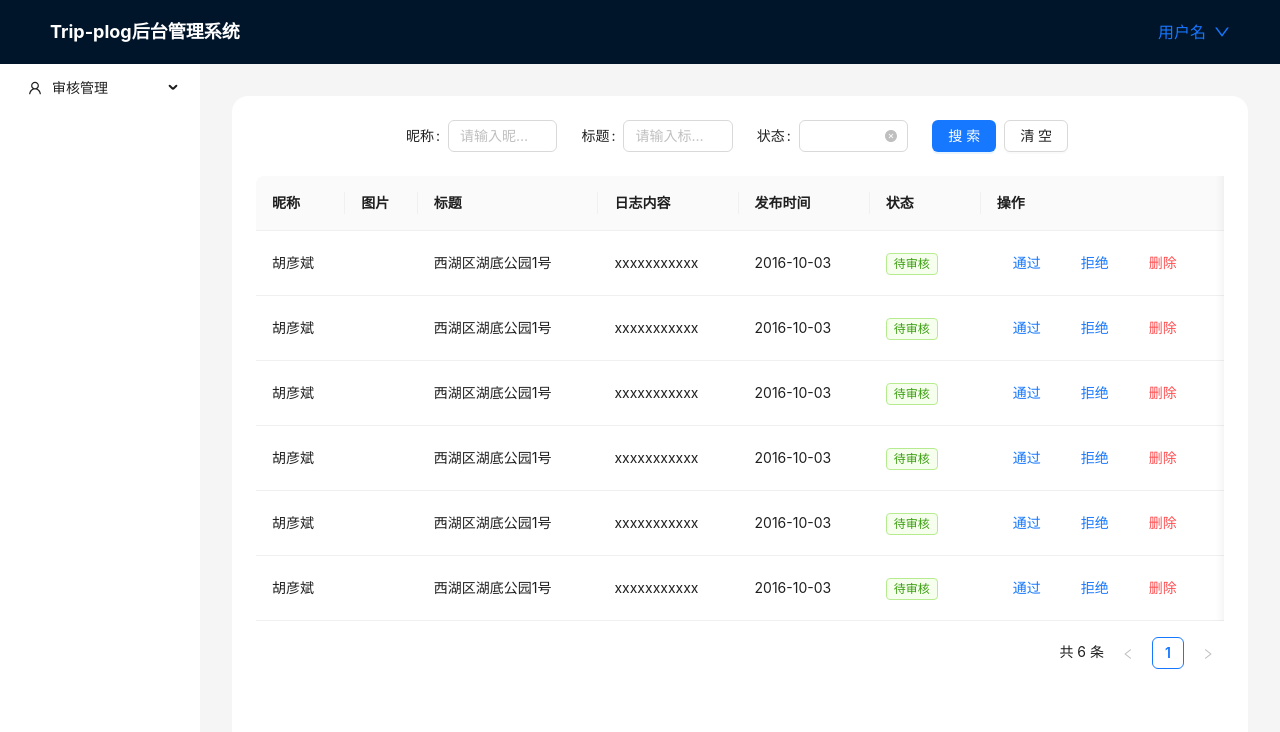
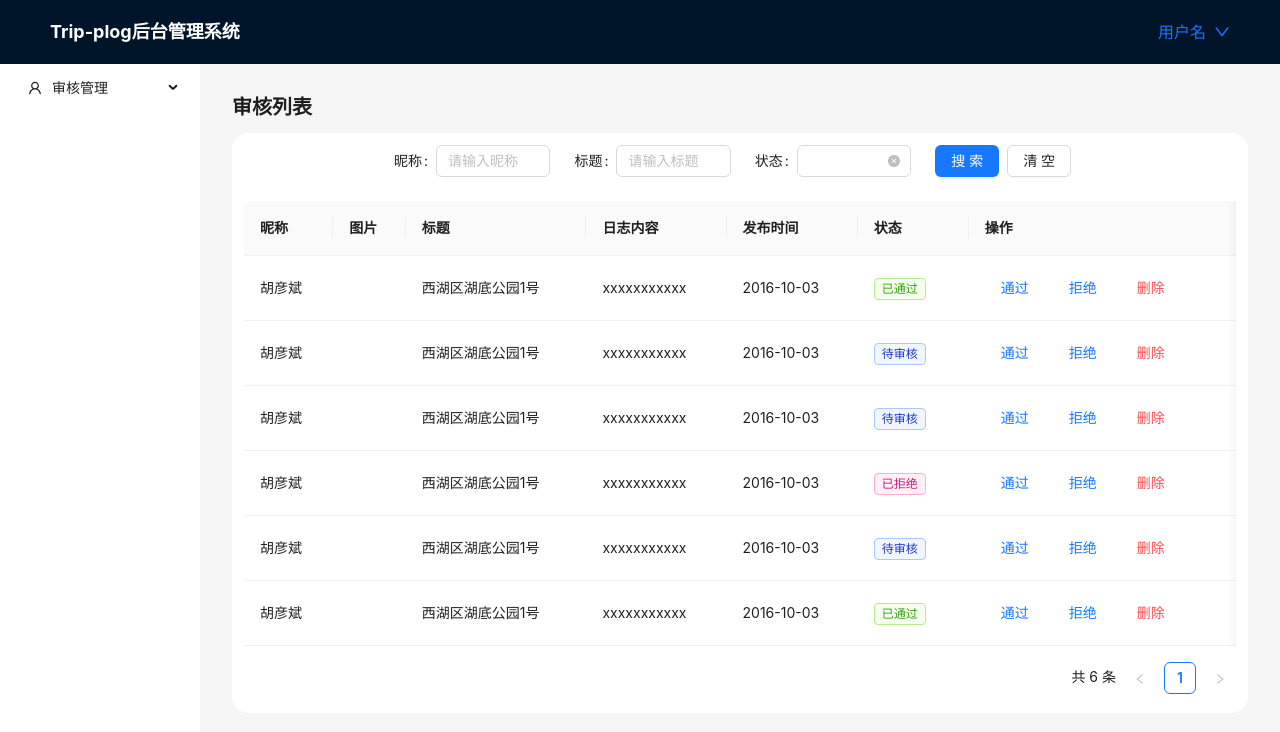
Before and after one commit to sleep3655/Trip-plog, a React (Vite) app in the folder pc-management/: page /management/view in a window 1280 px wide. Shown: the top 732 px of the page. Built offline with nearby package versions, Linux system fonts and the light colour scheme.

Commit message:
pc-navbar

```diff
--- a/pc-management/package.json
+++ b/pc-management/package.json
@@ -11,7 +11,8 @@
   },
   "dependencies": {
     "react": "^18.2.0",
-    "react-dom": "^18.2.0"
+    "react-dom": "^18.2.0",
+    "vite": "^5.2.8"
   },
   "devDependencies": {
     "@ant-design/icons": "^5.3.6",
@@ -24,7 +25,6 @@
     "eslint-plugin-react": "^7.34.1",
     "eslint-plugin-react-hooks": "^4.6.0",
     "eslint-plugin-react-refresh": "^0.4.6",
-    "react-router-dom": "^6.22.3",
-    "vite": "^5.2.0"
+    "react-router-dom": "^6.22.3"
   }
 }
--- a/pc-management/src/App.jsx
+++ b/pc-management/src/App.jsx
@@ -1,6 +1,7 @@
 import { Layout } from "./pages/Layout.jsx";
 import ViewList from "./pages/ViewList.jsx";
 import DeleteList from "./pages/DeleteList.jsx";
+import Details from "./pages/Details.jsx";
 import Login from "./pages/Login.jsx";
 import {
   BrowserRouter as Router,
@@ -9,14 +10,6 @@ import {
   Navigate,
 } from "react-router-dom";
 
-// // 移除哈希值的逻辑
-// if (window.location.hash) {
-//   history.replaceState(
-//     null,
-//     document.title,
-//     window.location.href.split("#")[0]
-//   );
-// }
 
 function App() {
   return (
@@ -26,6 +19,7 @@ function App() {
       <Route path="management" element={<Layout />}>
         <Route path="view" element={<ViewList />} />
         <Route path="delete" element={<DeleteList />} />
+        <Route path="details" element={<Details />} />
       </Route>
     </Routes>
     // <Layout>
--- a/pc-management/src/components/NavBar/NavBar.jsx
+++ b/pc-management/src/components/NavBar/NavBar.jsx
@@ -1,6 +1,12 @@
-export default function NavBar() {
-    return (
-        <div>
-        </div>
-    )
+import styles from "./NavBar.module.css"; // Import the CSS file
+export default function NavBar({ children, title, operation }) {
+  return (
+    <div>
+      <div className={styles.title}>
+        {title}
+        {/* <span className={styles.operation}>{operation}</span> */}
+      </div>
+      <div className={styles.content}>{children}</div>
+    </div>
+  );
 }
--- /dev/null
+++ b/pc-management/src/components/NavBar/NavBar.module.css
@@ -0,0 +1,13 @@
+.content {
+  background-color: #fff;
+  border-radius: 16px;
+  padding: 12px;
+}
+.title{
+  font-size: 20px;
+  font-weight: bold;
+  margin-bottom: 14px;
+}
+.operation{
+ float: right;
+}
--- a/pc-management/src/pages/DeleteList.jsx
+++ b/pc-management/src/pages/DeleteList.jsx
@@ -1,33 +1,35 @@
-import { Space, Table, Tag } from 'antd';
+import { Space, Table, Tag } from "antd";
 // import { useNavigate, Outlet } from "react-router-dom";
+import { Axios } from "axios";
+import NavBar from "../components/NavBar/NavBar";
 
 const columns = [
   {
-    title: '昵称',
-    dataIndex: 'name',
-    key: 'name',
+    title: "昵称",
+    dataIndex: "name",
+    key: "name",
     render: (text) => <a>{text}</a>,
   },
   {
-    title: '标题',
-    dataIndex: 'title',
-    key: 'title',
+    title: "标题",
+    dataIndex: "title",
+    key: "title",
   },
   {
-    title: '内容',
-    dataIndex: 'content',
-    key: 'content',
+    title: "内容",
+    dataIndex: "content",
+    key: "content",
   },
   {
-    title: '状态',
-    key: 'tags',
-    dataIndex: 'tags',
+    title: "状态",
+    key: "tags",
+    dataIndex: "tags",
     render: (_, { tags }) => (
       <>
         {tags.map((tag) => {
-          let color = tag.length > 5 ? 'geekblue' : 'green';
-          if (tag === '已删除') {
-            color = 'volcano';
+          let color = tag.length > 5 ? "geekblue" : "green";
+          if (tag === "已删除") {
+            color = "volcano";
           }
           return (
             <Tag color={color} key={tag}>
@@ -52,13 +54,20 @@ const columns = [
 ];
 const data = [
   {
-    key: '1',
-    name: '贝壳',
-    title: '标题',
-    content: 'XXXXXXXXXXXXXXXXXXXXXXXXX',
-    tags: ['已删除', ],
+    key: "1",
+    name: "贝壳",
+    title: "标题",
+    content: "XXXXXXXXXXXXXXXXXXXXXXXXX",
+    tags: ["已删除"],
   },
-
 ];
-const DeleteList = () => <Table columns={columns} dataSource={data} />;
+const DeleteList = () => {
+  return (
+    <>
+      <NavBar title="回收站">
+        <Table columns={columns} dataSource={data} />
+      </NavBar>
+    </>
+  );
+};
 export default DeleteList;
--- /dev/null
+++ b/pc-management/src/pages/Details.jsx
@@ -0,0 +1,25 @@
+import React, { useState } from "react";
+import { Button, Image } from "antd";
+import NavBar from "../components/NavBar/NavBar";
+const Details = () => {
+  return (
+    <NavBar title='游记详情'>
+      <Image
+        width={200}
+        preview={{
+          imageRender: () => (
+            <video
+              muted
+              width="100%"
+              controls
+              src="https://mdn.alipayobjects.com/huamei_iwk9zp/afts/file/A*uYT7SZwhJnUAAAAAAAAAAAAADgCCAQ"
+            />
+          ),
+          toolbarRender: () => null,
+        }}
+        src="https://zos.alipayobjects.com/rmsportal/jkjgkEfvpUPVyRjUImniVslZfWPnJuuZ.png"
+      />
+    </NavBar>
+  );
+};
+export default Details;
--- a/pc-management/src/pages/Layout.jsx
+++ b/pc-management/src/pages/Layout.jsx
@@ -21,6 +21,7 @@ const Items = [
     children: [
       { key: "/management/view", label: "待审核ing" },
       { key: "/management/delete", label: "回收站" },
+      { key: "/management/details", label: "游记详情" },
     ],
   },
 ];
@@ -72,7 +73,7 @@ export function Layout() {
           </Dropdown>
         </span>
       </Header>
-      <AntdLayout>
+      <AntdLayout  className={styles.sectionInner}>
         <Sider
           width={200}
           style={{
--- a/pc-management/src/pages/ViewList.jsx
+++ b/pc-management/src/pages/ViewList.jsx
@@ -1,7 +1,9 @@
 import React, { useState } from "react";
-import { Button, Form, Input, Select, Space, Row, Col, Table,Tag } from "antd";
+import { Button, Form, Input, Select, Space, Row, Col, Table, Tag ,message, Popconfirm} from "antd";
 import styles from "./index.module.css";
 import { Axios } from "axios";
+import NavBar from "../components/NavBar/NavBar";
+// import { useHistory } from 'react-router-dom';
 
 const dataSource = [
   {
@@ -11,7 +13,7 @@ const dataSource = [
     title: "西湖区湖底公园1号",
     content: "xxxxxxxxxxx",
     time: "2016-10-03",
-    state: ['待审核', ],
+    state: ["已通过"],
   },
   {
     key: "1",
@@ -20,7 +22,7 @@ const dataSource = [
     title: "西湖区湖底公园1号",
     content: "xxxxxxxxxxx",
     time: "2016-10-03",
-    state: ['待审核', ],
+    state: ["待审核"],
   },
   {
     key: "1",
@@ -29,7 +31,7 @@ const dataSource = [
     title: "西湖区湖底公园1号",
     content: "xxxxxxxxxxx",
     time: "2016-10-03",
-    state: ['待审核', ],
+    state: ["待审核"],
   },
   {
     key: "1",
@@ -38,7 +40,7 @@ const dataSource = [
     title: "西湖区湖底公园1号",
     content: "xxxxxxxxxxx",
     time: "2016-10-03",
-    state: ['待审核', ],
+    state: ["已拒绝"],
   },
   {
     key: "1",
@@ -47,7 +49,7 @@ const dataSource = [
     title: "西湖区湖底公园1号",
     content: "xxxxxxxxxxx",
     time: "2016-10-03",
-    state: ['待审核', ],
+    state: ["待审核"],
   },
   {
     key: "1",
@@ -56,9 +58,8 @@ const dataSource = [
     title: "西湖区湖底公园1号",
     content: "xxxxxxxxxxx",
     time: "2016-10-03",
-    state: ['待审核', ],
+    state: ["已通过"],
   },
-
 ];
 
 // 游记表格
@@ -95,9 +96,13 @@ const Columns = [
     render: (_, { state }) => (
       <>
         {state.map((tag) => {
-          let color = tag.length > 5 ? 'geekblue' : 'green';
-          if (tag === '已删除') {
-            color = 'volcano';
+          let color = tag.length > 5 ? "geekblue" : "green";
+          if (tag === "已通过") {
+            color = "green";
+          } else if (tag === "待审核") {
+            color = "geekblue";
+          } else if (tag === "已拒绝") {
+            color = "magenta";
           }
           return (
             <Tag color={color} key={tag}>
@@ -124,6 +129,22 @@ const ViewList = () => {
   };
   // 拒绝并填写理由
   const handleViewReject = () => {};
+  // 管理员删除游记
+  const confirm = (e) => {
+    console.log(e);
+    message.success('删除成功');
+  };
+  const cancel = (e) => {
+    console.log(e);
+    message.error('取消删除');
+  };
+  const [isDeleted, setIsDeleted] = useState(false);
+  const handleViewDelete = () => {
+    // 执行逻辑删除
+    setIsDeleted(true);
+    console.log("执行逻辑删除操作");
+  };
+
   // 设置分页
   const [pagination, setPagination] = useState({
     current: 1,
@@ -135,6 +156,7 @@ const ViewList = () => {
   //   console.log(pagination);
   // };
 
+  // 审核操作
   const columns = [
     ...Columns,
     {
@@ -149,18 +171,33 @@ const ViewList = () => {
               <Button type="link" onClick={handleViewReject}>
                 拒绝
               </Button>
-              <Button type="link" danger>
+              <Popconfirm
+                title="删除该游记"
+                // description="确定删除?"
+                onConfirm={confirm}
+                onCancel={cancel}
+                okText="确认"
+                cancelText="取消"
+              >
+                <Button type="link" danger onClick={handleViewDelete}>
                   删除
                 </Button>
+              </Popconfirm>
             </Space>
           </>
         );
       },
     },
   ];
+  // 跳转到回收站
+  // const history = useHistory();
+  // const handleDeleteClick = () => {
+  //   history.push('/management/delete');
+  // };
 
   return (
     <>
+      <NavBar title="审核列表" operation={<Button>回收站</Button>}>
         <Form
           name="search"
           form={form}
@@ -225,6 +262,7 @@ const ViewList = () => {
             </Col>
           </Row>
         </Form>
+        {/* 游记列表 */}
         <div className={styles.tableWrap}>
           <Table
             dataSource={dataSource}
@@ -238,6 +276,7 @@ const ViewList = () => {
             }}
           />
         </div>
+      </NavBar>
     </>
   );
 };
--- a/pc-management/src/pages/index.module.css
+++ b/pc-management/src/pages/index.module.css
@@ -9,14 +9,13 @@
   color: #fff;
   font-weight: 400;
 }
+.sectionInner{
+  height: 100vh;
+}
 .layoutContent{
   padding: 32px;
 }
-.content{
-  background-color: #fff;
-  border-radius: 16px;
-  padding: 24px;
-}
+
 .tableWrap{
   overflow: auto;
   height: 500px;
```
Also changed, not shown: pc-management/src/api/request.js (added, +25 -0 lines), 1 other file (tests, documents, lock files or other folders). Lines whose indentation alone changed are shown as unchanged.
